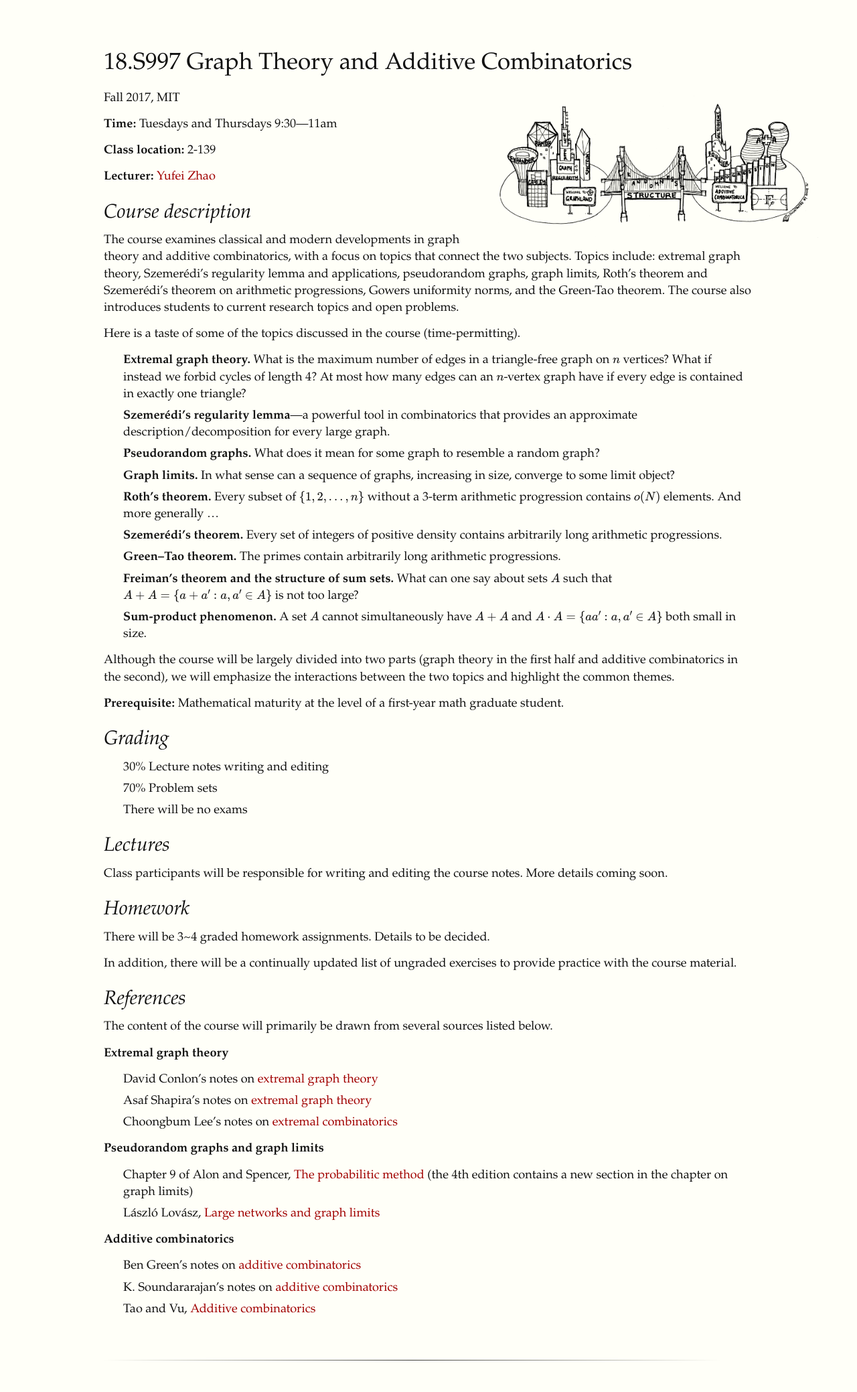
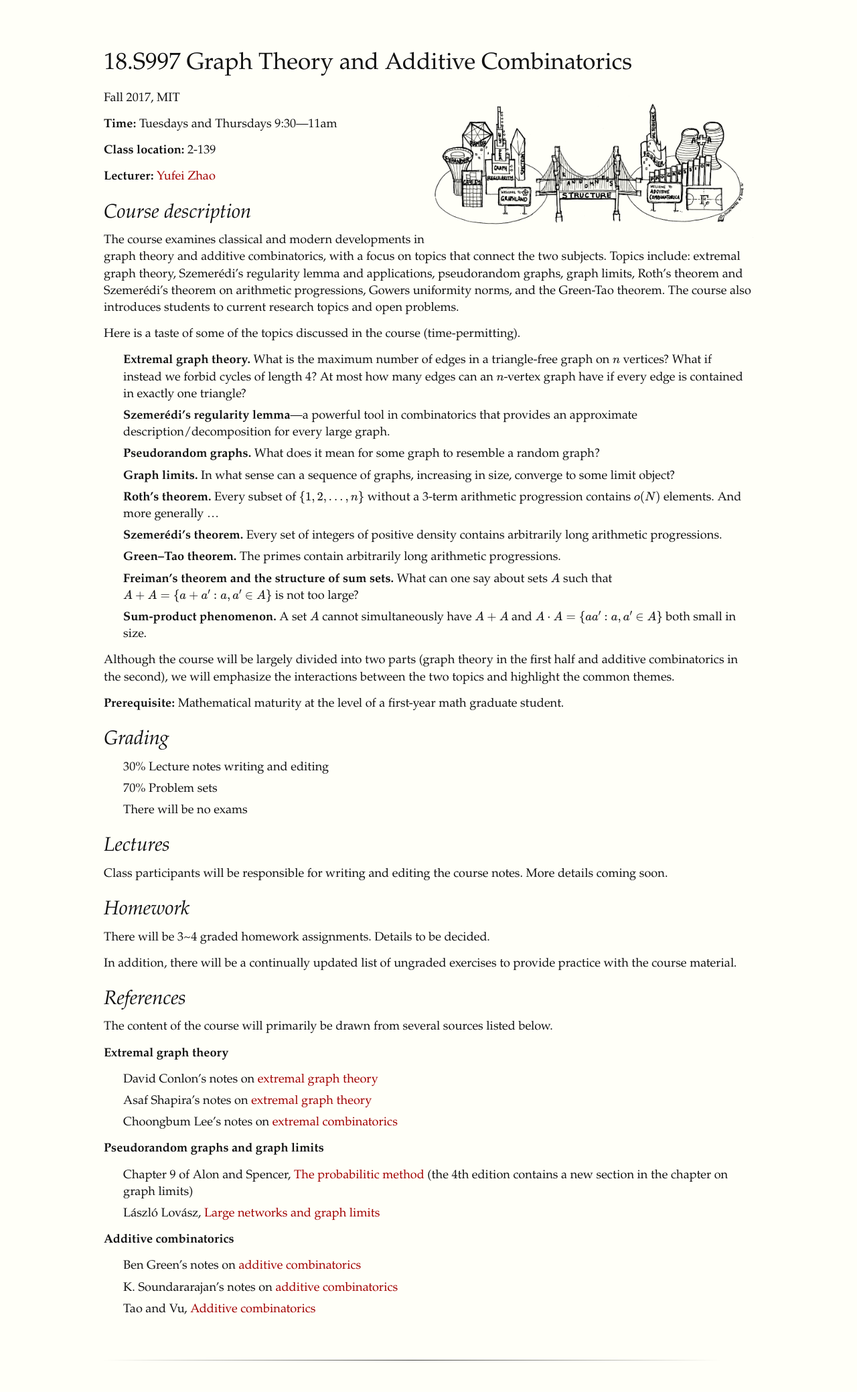
Before and after one commit to yufeizhao/yufeizhao.github.io, a Jekyll site: the page built from gtac/index.md, in a window 1280 px wide. Shown: the whole page at 67% size. Built offline with Jekyll 4.4.1, drawn with Linux system fonts in a browser that asks for light colours; nearby versions of some CDN libraries; formulas are drawn with MathJax 3.

Commit message:
side margin

```diff
--- a/css/tufte.scss
+++ b/css/tufte.scss
@@ -601,7 +601,7 @@ hr.slender {
 
 .side { float: right;
         clear: right;
-        margin-right: -10%;
+        //margin-right: -10%;
         font-size: 1.0rem;
         position: relative; }
 
```
